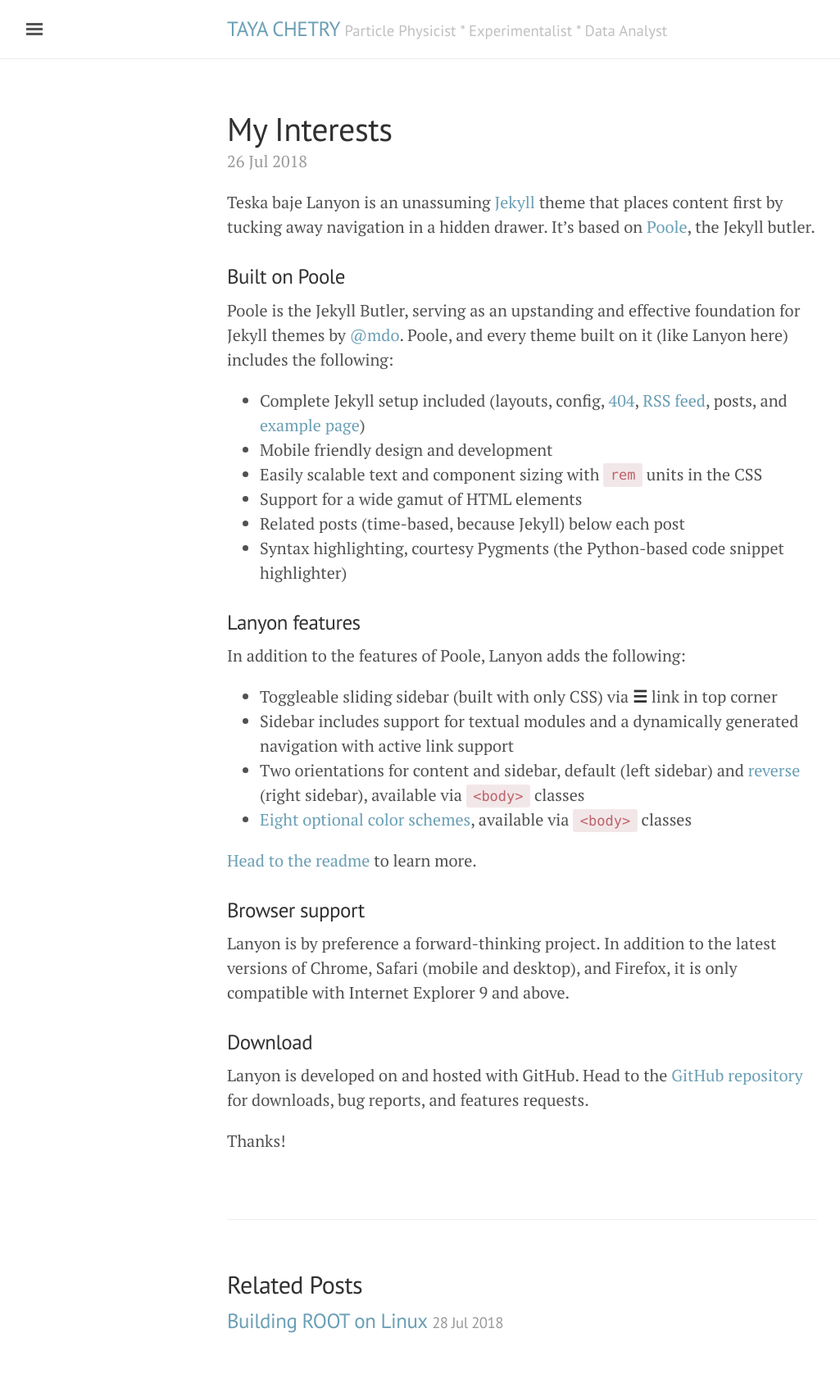
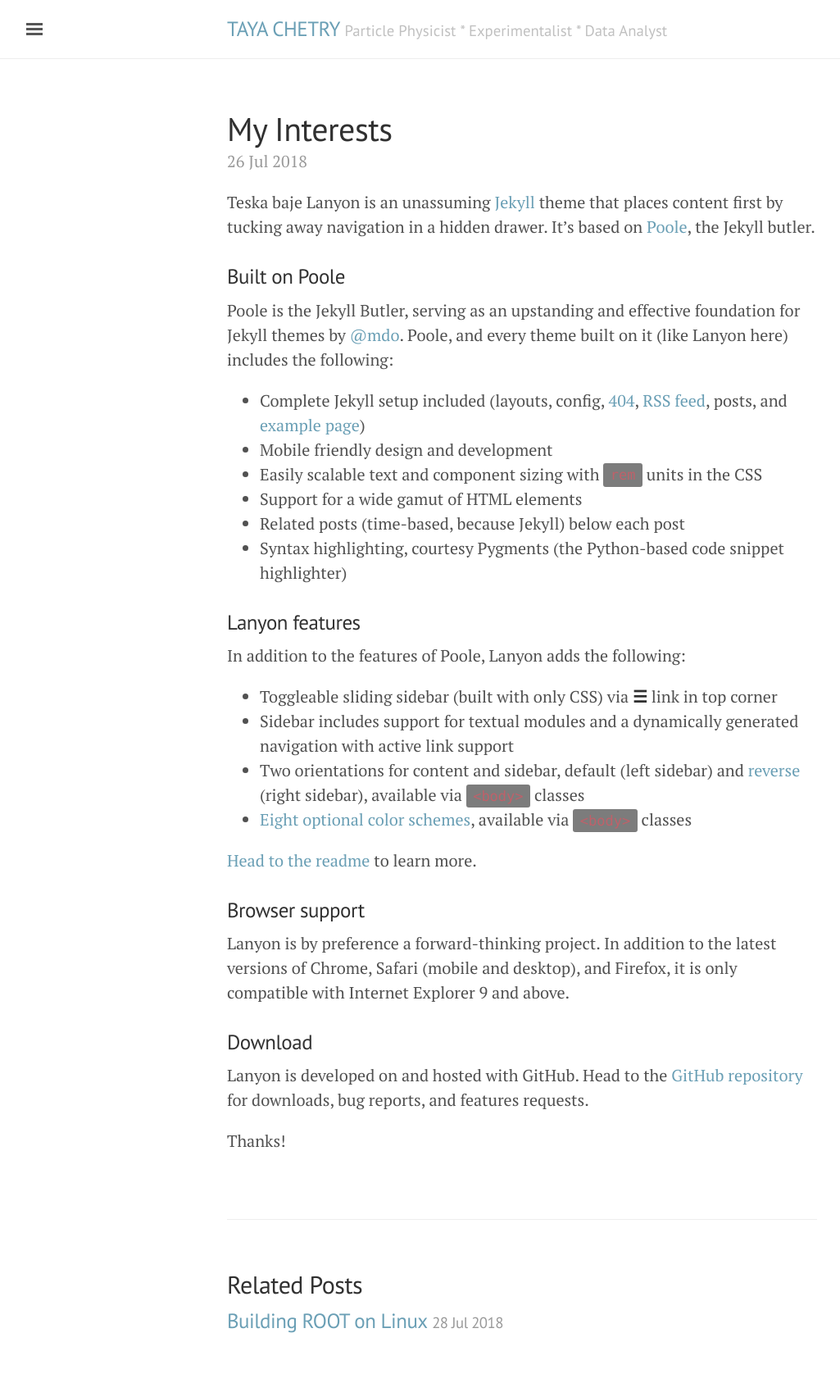
Before and after one commit to tchetry/tchetry.github.io, a Jekyll site: the page built from _posts/2018-07-26-installing-root.md, in a window 1280 px wide. Shown: the whole page at 82% size, without its empty margins (3-1028 px from the left). Built offline with Jekyll 4.4.1, drawn with Linux system fonts in a browser that asks for light colours.

Commit message:
installing root

```diff
--- a/public/css/poole.css
+++ b/public/css/poole.css
@@ -156,7 +156,7 @@ code {
   padding: .25em .5em;
   font-size: 85%;
   color: #bf616a;
-  background-color: #f2e7e8;
+  background-color: #7C7C7C;
   border-radius: 3px;
 }
 pre {
@@ -171,12 +171,12 @@ pre {
   white-space: nowrap;
   /*word-break: break-all;*/
   /*word-wrap: break-word;*/
-  background-color: #f2e7e8;
+  background-color: #7C7C7C;
   line-height: 1.5;
   overflow-x: auto;
   &::-webkit-scrollbar {
     height: 12px;
-    /*background-color: #34362e;*/
+    background-color: #34362e;
     border-radius: 0 0 4px 4px;
   }
   &::-webkit-scrollbar-thumb:horizontal {
```
